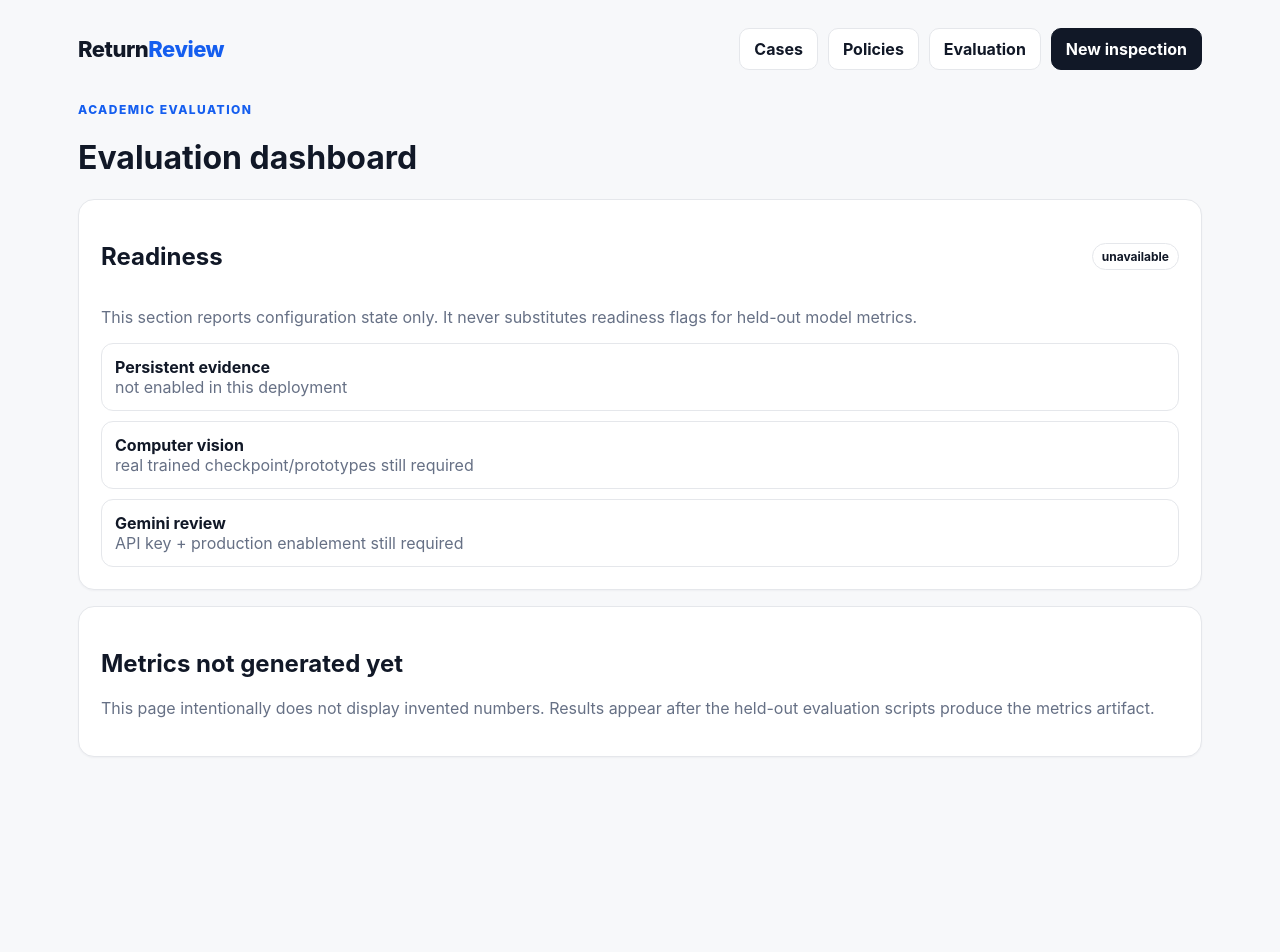
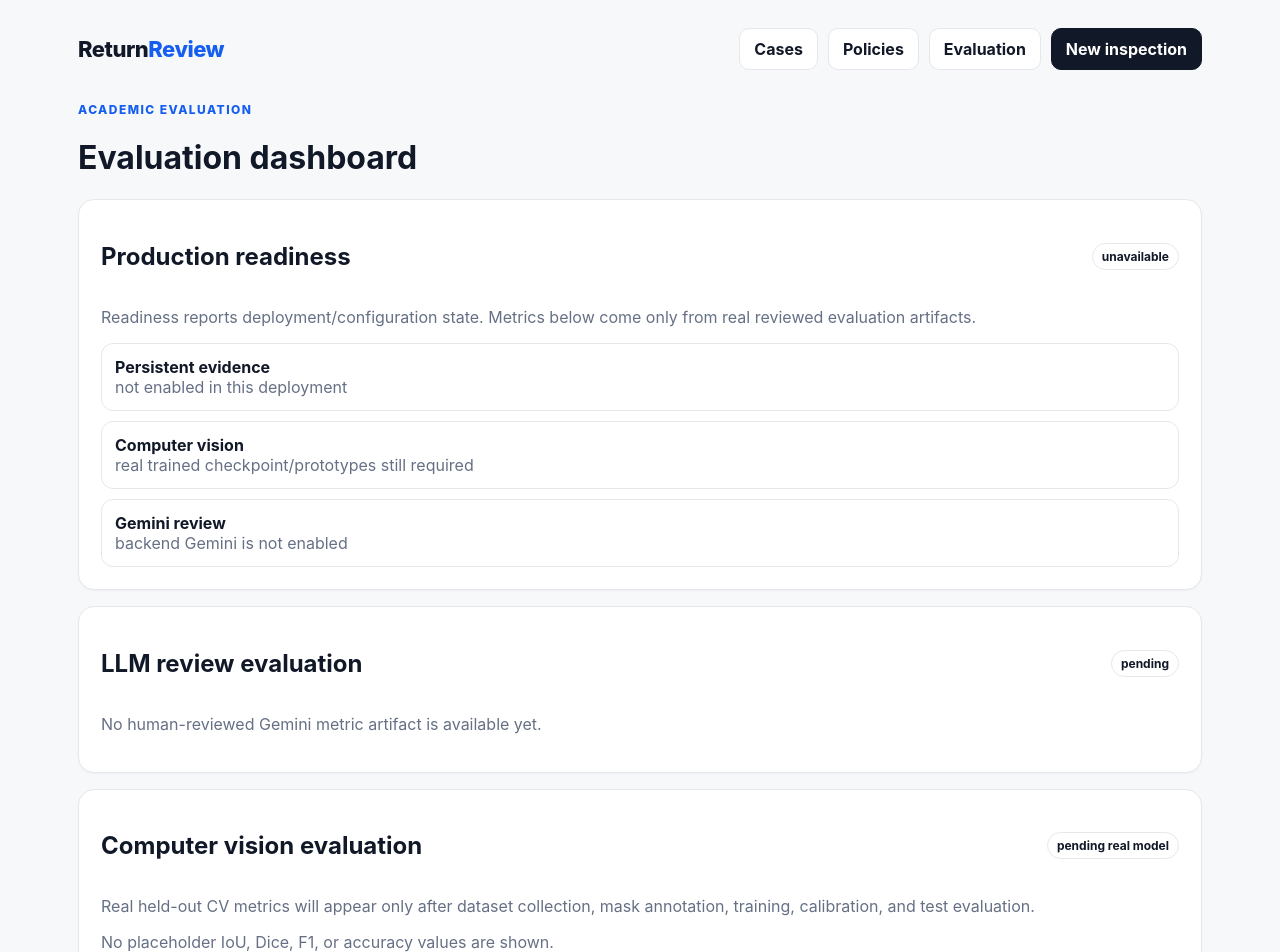
Before and after one commit to Rishikeshsanin/ReturnReview, a Next.js app in the folder frontend/: page /evaluation in a window 1280 px wide. Shown: the top 952 px of the page. Before the commit the page ends 800 px from the top, so only its background shows below. Built offline with nearby package versions, Linux system fonts and the light colour scheme; no server answers.

Commit message:
feat: show reviewed LLM metrics and truthful CV pending state

```diff
--- a/frontend/app/evaluation/page.tsx
+++ b/frontend/app/evaluation/page.tsx
@@ -1,28 +1,59 @@
 import { api } from "@/lib/api";
+
+function pct(value:number|undefined|null){
+  return typeof value==="number" ? `${(value*100).toFixed(1)}%` : "—";
+}
 
 export default async function EvaluationPage(){
   let data:any={status:"unavailable"};
   let readiness:any={status:"unavailable",blockers:["api_unavailable"]};
-  try{[data,readiness]=await Promise.all([api<any>("/api/metrics"),api<any>("/readiness")])}catch{}
+  try{
+    [data,readiness]=await Promise.all([
+      api<any>("/api/metrics"),
+      api<any>("/readiness")
+    ]);
+  }catch{}
+
+  const llm=data?.llm_review;
+
   return <>
     <div className="eyebrow">Academic evaluation</div>
     <h1>Evaluation dashboard</h1>
 
     <div className="card" style={{marginBottom:16}}>
-      <div className="section-row"><h2>Readiness</h2><span className="pill">{readiness.status}</span></div>
-      <p className="muted">This section reports configuration state only. It never substitutes readiness flags for held-out model metrics.</p>
+      <div className="section-row"><h2>Production readiness</h2><span className="pill">{readiness.status}</span></div>
+      <p className="muted">Readiness reports deployment/configuration state. Metrics below come only from real reviewed evaluation artifacts.</p>
       <div className="list">
-        <div className="item"><strong>Persistent evidence</strong><div className="muted">{readiness.database?.durable?"configured":"not enabled in this deployment"}</div></div>
+        <div className="item"><strong>Persistent evidence</strong><div className="muted">{readiness.database?.durable?"Railway Postgres verified across API redeploy":"not enabled in this deployment"}</div></div>
         <div className="item"><strong>Computer vision</strong><div className="muted">{readiness.cv_ready?"validated artifacts configured":"real trained checkpoint/prototypes still required"}</div></div>
-        <div className="item"><strong>Gemini review</strong><div className="muted">{readiness.llm_ready?"enabled":"API key + production enablement still required"}</div></div>
+        <div className="item"><strong>Gemini review</strong><div className="muted">{readiness.llm_ready?`enabled · primary ${readiness.gemini_model}`:"backend Gemini is not enabled"}</div></div>
       </div>
     </div>
 
+    <div className="card" style={{marginBottom:16}}>
+      <div className="section-row"><h2>LLM review evaluation</h2><span className="pill">{llm?"human reviewed":"pending"}</span></div>
+      {!llm ? <>
+        <p className="muted">No human-reviewed Gemini metric artifact is available yet.</p>
+      </> : <>
+        <p className="muted">Six fixed tool-calling cases were run with <strong>{data.provenance?.model}</strong> and then manually reviewed before these numbers were published.</p>
+        <div className="list">
+          <div className="item"><strong>Cases</strong><div className="muted">{llm.evaluation_cases}</div></div>
+          <div className="item"><strong>Action agreement</strong><div className="muted">{pct(llm.review_action_agreement)}</div></div>
+          <div className="item"><strong>Policy correctness</strong><div className="muted">{pct(llm.policy_correctness)}</div></div>
+          <div className="item"><strong>Required-tool coverage</strong><div className="muted">{pct(llm.required_tool_coverage)}</div></div>
+          <div className="item"><strong>Human correction rate</strong><div className="muted">{pct(llm.human_correction_rate)}</div></div>
+          <div className="item"><strong>Unsupported-claim rate</strong><div className="muted">{pct(llm.manual_unsupported_claim_rate)}</div></div>
+          <div className="item"><strong>Guard recall on unsupported claims</strong><div className="muted">{pct(llm.grounding_guard_recall_on_unsupported)}</div></div>
+          <div className="item"><strong>Average latency</strong><div className="muted">{(llm.average_latency_ms/1000).toFixed(2)} s</div></div>
+        </div>
+        <p className="muted" style={{marginTop:16}}>The guard recall is shown honestly: the human reviewer found one unsupported confidence interpretation that the deterministic guard did not flag.</p>
+      </>}
+    </div>
+
     <div className="card">
-      {data.status!=="evaluated"?<>
-        <h2>Metrics not generated yet</h2>
-        <p className="muted">This page intentionally does not display invented numbers. Results appear after the held-out evaluation scripts produce the metrics artifact.</p>
-      </>:<pre>{JSON.stringify(data,null,2)}</pre>}
+      <div className="section-row"><h2>Computer vision evaluation</h2><span className="pill">pending real model</span></div>
+      <p className="muted">{data?.computer_vision?.message || "Real held-out CV metrics will appear only after dataset collection, mask annotation, training, calibration, and test evaluation."}</p>
+      <p className="muted">No placeholder IoU, Dice, F1, or accuracy values are shown.</p>
     </div>
   </>;
 }
```
